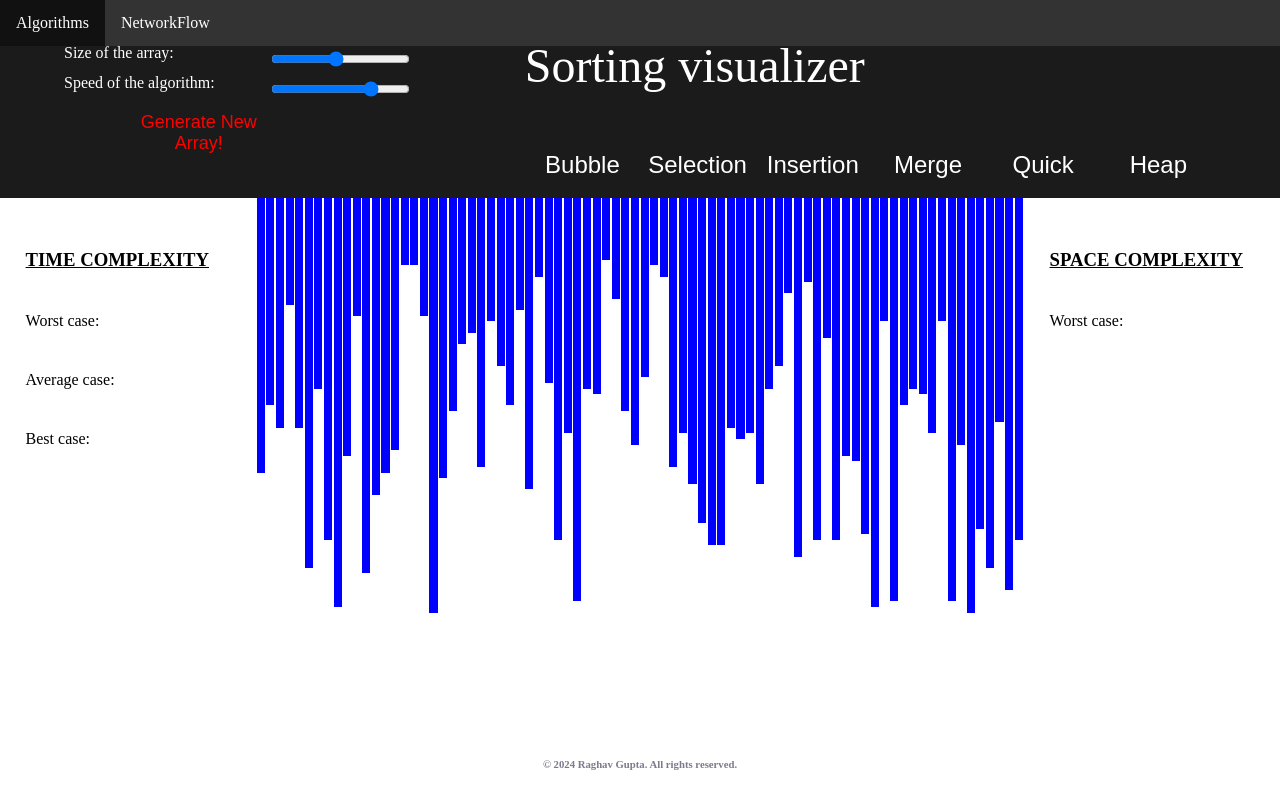
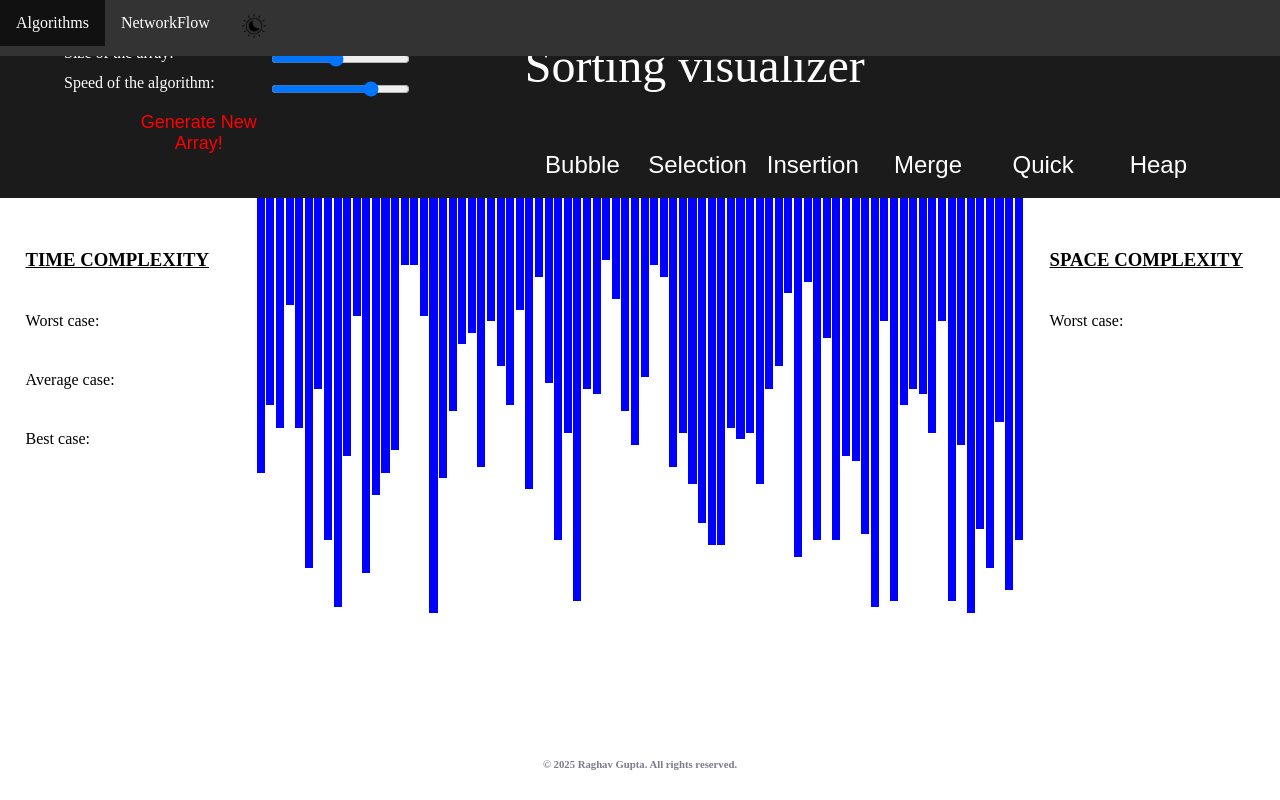
Before and after one commit to raghavg2004/Sorting-Visualizer-DSA-WebApp, a plain HTML site: page index.html in a window 1280 px wide. Drawn offline with Linux system fonts and the light colour scheme.

Commit message:
Update index.html

```diff
--- a/index.html
+++ b/index.html
@@ -6,11 +6,19 @@
     <meta name="viewport" content="width=device-width, initial-scale=1.0">
     <title>Sorting Visualizer</title>
     <link rel="stylesheet" href="./css/style.css">
+    <link rel="preconnect" href="https://fonts.googleapis.com">
+    <link rel="preconnect" href="https://fonts.gstatic.com" crossorigin>
+    <link href="https://fonts.googleapis.com/css2?family=Open+Sans:ital,wght@0,300..800;1,300..800&display=swap" rel="stylesheet">
+
 </head>
 <body>
     <ul>
         <li><a href="Algorithms.html">Algorithms</a></li>
         <li><a href="NetworkFlow.html">NetworkFlow</a></li>
+        <li>
+            <a id="themeToggle" class="theme-toggle">
+                <img id="themeIcon" src="themes.png" alt="Toggle Theme" width="24" height="24"></a>
+        </li>
     </ul>
 
     <header>
@@ -72,7 +80,7 @@
     </section>
 
     <footer>
-        <h6><p>&#169; 2024 Raghav Gupta. All rights reserved.</p></h6>
+        <h6><p>&#169; 2025 Raghav Gupta. All rights reserved.</p></h6>
     </footer>
 
     <script src="./scripts/main.js"></script>   <!--This should be at the end of body and should be loaded before sorts.js-->
@@ -84,5 +92,28 @@
     <script src="./scripts/merge_sort.js"></script>
     <script src="./scripts/quick_sort.js"></script>
     <script src="./scripts/heap_sort.js"></script>
+    <script>
+        document.addEventListener("DOMContentLoaded", () => {
+            const themeToggle = document.getElementById("themeToggle");
+            const themeIcon = document.getElementById("themeIcon");
+            const body = document.body;
+
+            // Check and set initial theme
+            const currentTheme = localStorage.getItem("theme") || "light";
+            body.classList.toggle("dark-mode", currentTheme === "dark");
+            themeIcon.src = currentTheme === "dark" ? "themes.png" : "themes.png";
+
+            // Add event listener for theme toggle
+            themeToggle.addEventListener("click", () => {
+              const isDarkMode = body.classList.toggle("dark-mode");
+              themeIcon.src = isDarkMode ? "themes.png" : "themes.png";
+              localStorage.setItem("theme", isDarkMode ? "dark" : "light");
+
+              // Add or remove active class for visual effect
+              themeToggle.classList.toggle("active", isDarkMode);
+            });
+          });
+
+    </script>
 </body>
 </html>
```
